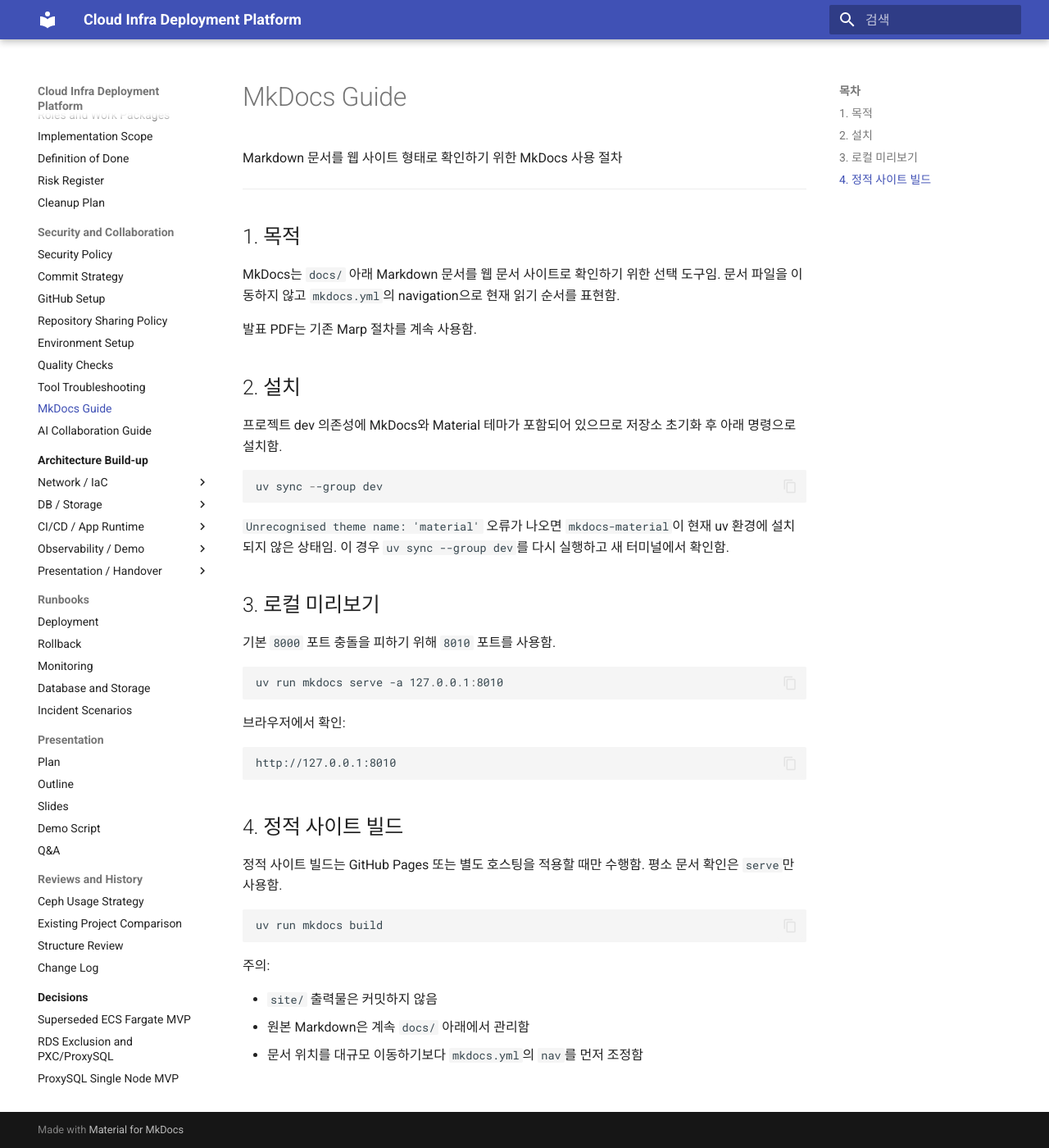
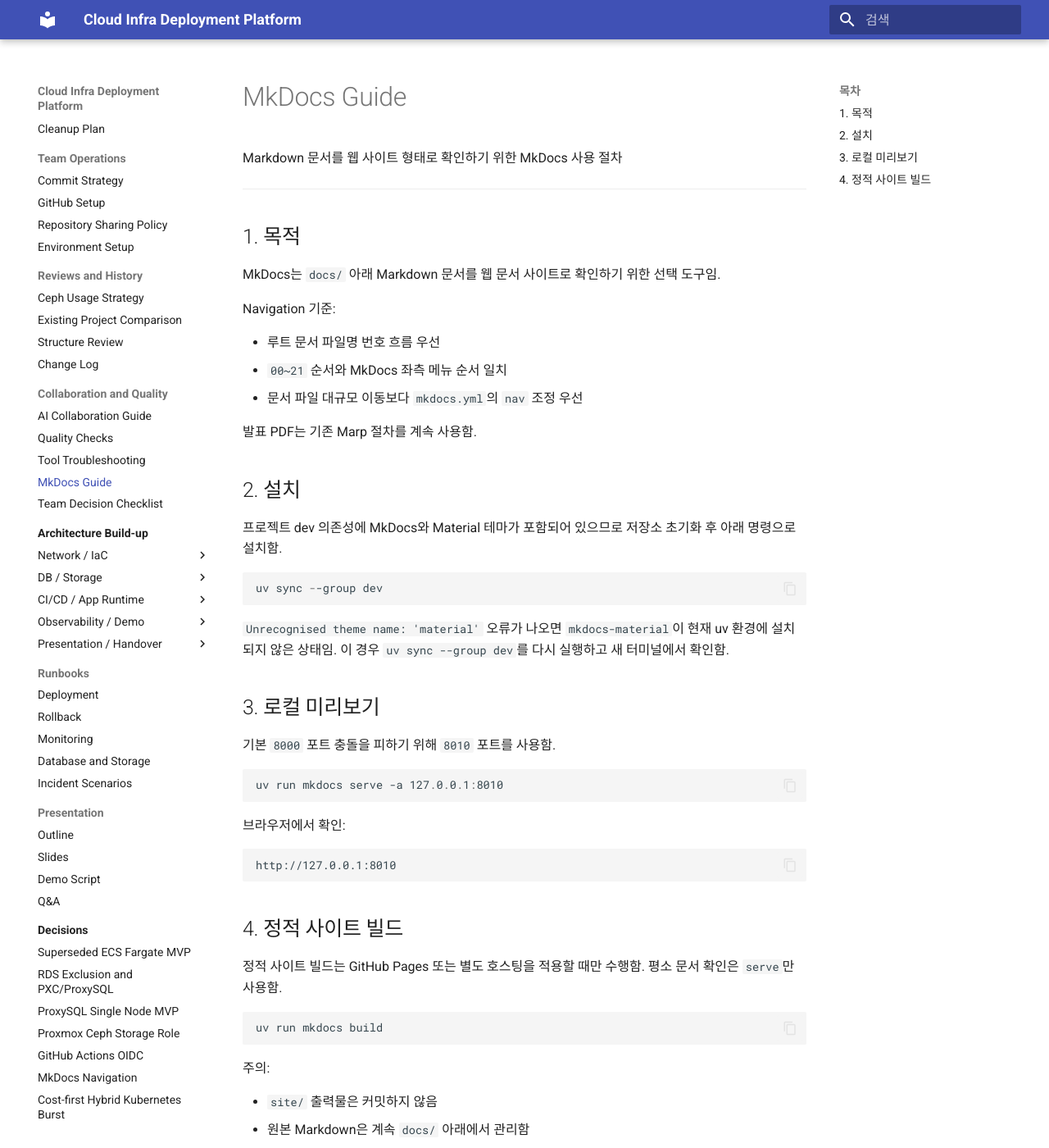
Before and after one commit to KosaCloudTeam2/infra-platform, an MkDocs documentation site: the page built from docs/20_mkdocs_guide.md, in a window 1280 px wide and 1400 px high. Shown: the whole window at 82% size. Built offline with MkDocs 1.6.1 and Material for MkDocs 9.7.7, drawn with Linux system fonts in a browser that asks for light colours; some of the changed text lies outside the part shown.

Commit message:
docs: MkDocs 읽기 순서 정렬
- 파일명 번호 흐름 기준으로 mkdocs.yml nav 재배치
- docs/index.md의 처음 읽는 순서 정리
- MkDocs Guide와 ADR-006에 navigation 기준 반영
- 변경 이력 추가

```diff
--- a/docs/20_mkdocs_guide.md
+++ b/docs/20_mkdocs_guide.md
@@ -6,8 +6,13 @@
 
 ## 1. 목적
 
-MkDocs는 `docs/` 아래 Markdown 문서를 웹 문서 사이트로 확인하기 위한 선택 도구임. 문서 파일을
-이동하지 않고 `mkdocs.yml`의 navigation으로 현재 읽기 순서를 표현함.
+MkDocs는 `docs/` 아래 Markdown 문서를 웹 문서 사이트로 확인하기 위한 선택 도구임.
+
+Navigation 기준:
+
+- 루트 문서 파일명 번호 흐름 우선
+- `00~21` 순서와 MkDocs 좌측 메뉴 순서 일치
+- 문서 파일 대규모 이동보다 `mkdocs.yml`의 `nav` 조정 우선
 
 발표 PDF는 기존 Marp 절차를 계속 사용함.
 
@@ -50,4 +55,4 @@
 
 - `site/` 출력물은 커밋하지 않음
 - 원본 Markdown은 계속 `docs/` 아래에서 관리함
-- 문서 위치를 대규모 이동하기보다 `mkdocs.yml`의 `nav`를 먼저 조정함
+- 루트 문서 추가 시 파일명 번호와 `mkdocs.yml`의 `nav` 순서를 함께 확인함
--- a/mkdocs.yml
+++ b/mkdocs.yml
@@ -33,23 +33,30 @@
   - Project:
       - Overview: 00_project_overview.md
       - Architecture: 01_architecture.md
-      - Team Decision Checklist: 21_team_decision_checklist.md
       - Schedule 13+3: 02_schedule_13_plus_3.md
       - Roles and Work Packages: 03_roles_and_work_packages.md
       - Implementation Scope: 04_implementation_scope.md
+      - Security Policy: 05_security_policy.md
+      - Demo Presentation Plan: 06_demo_presentation_plan.md
       - Definition of Done: 07_definition_of_done.md
       - Risk Register: 08_risk_register.md
       - Cleanup Plan: 09_cleanup_plan.md
-  - Security and Collaboration:
-      - Security Policy: 05_security_policy.md
+  - Team Operations:
       - Commit Strategy: 10_commit_strategy.md
       - GitHub Setup: 11_github_setup.md
       - Repository Sharing Policy: 12_repository_sharing_policy.md
       - Environment Setup: ENVIRONMENT_SETUP.md
+  - Reviews and History:
+      - Ceph Usage Strategy: 13_ceph_usage_strategy.md
+      - Existing Project Comparison: 14_existing_project_comparison.md
+      - Structure Review: 15_structure_review.md
+      - Change Log: 16_change_log.md
+  - Collaboration and Quality:
+      - AI Collaboration Guide: 17_ai_collaboration_guide.md
       - Quality Checks: 18_quality_checks.md
       - Tool Troubleshooting: 19_tool_troubleshooting.md
       - MkDocs Guide: 20_mkdocs_guide.md
-      - AI Collaboration Guide: 17_ai_collaboration_guide.md
+      - Team Decision Checklist: 21_team_decision_checklist.md
   - Architecture Build-up:
       - Guide: architecture/build-up/README.md
       - Network / IaC:
@@ -74,16 +81,10 @@
       - Database and Storage: runbooks/database_storage.md
       - Incident Scenarios: runbooks/incident_scenarios.md
   - Presentation:
-      - Plan: 06_demo_presentation_plan.md
       - Outline: presentation/outline.md
       - Slides: presentation/presentation.md
       - Demo Script: presentation/demo_script.md
       - Q&A: presentation/qna.md
-  - Reviews and History:
-      - Ceph Usage Strategy: 13_ceph_usage_strategy.md
-      - Existing Project Comparison: 14_existing_project_comparison.md
-      - Structure Review: 15_structure_review.md
-      - Change Log: 16_change_log.md
   - Decisions:
       - Summary: architecture/decisions/README.md
       - Superseded ECS Fargate MVP: architecture/decisions/ADR-001-ecs-fargate-mvp.md
```
Also changed, not shown: docs/16_change_log.md (+1 -0 lines), docs/architecture/decisions/ADR-006-mkdocs-docs-navigation.md (+5 -4 lines), docs/index.md (+11 -12 lines).
